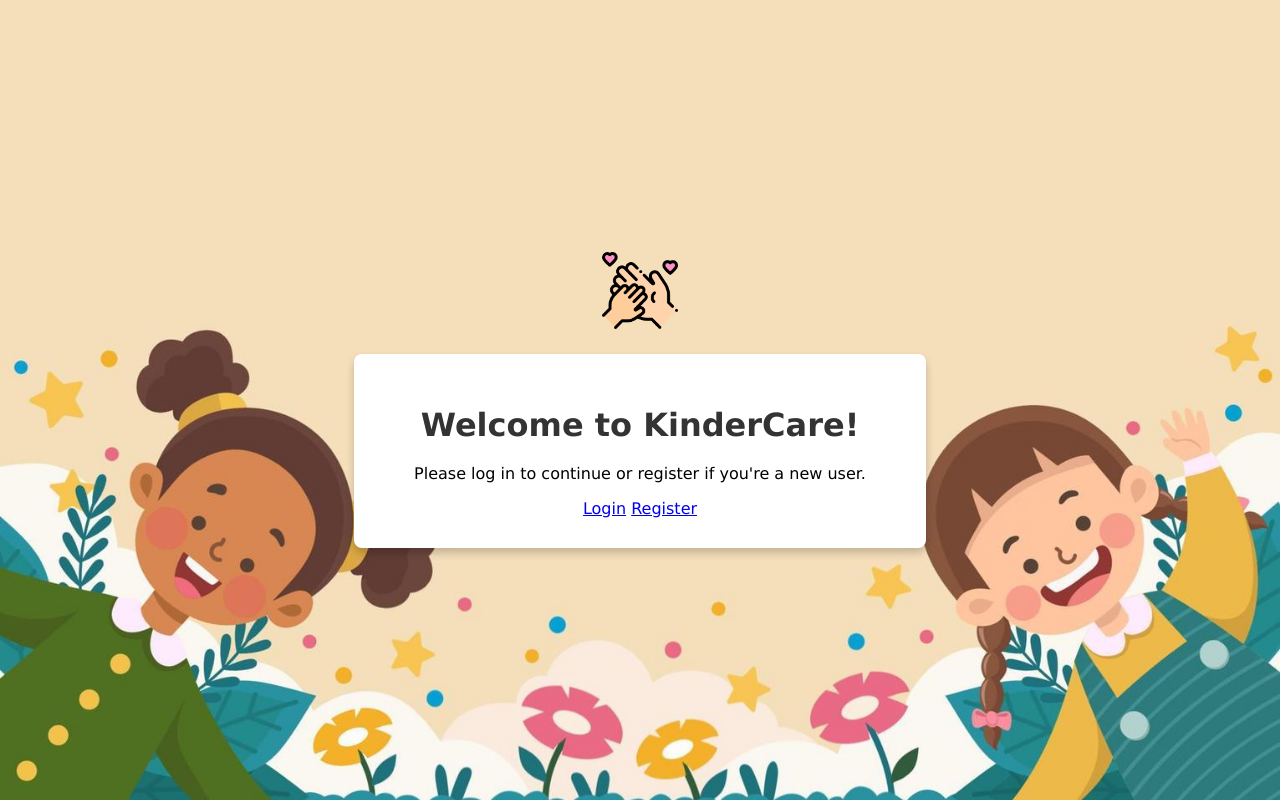
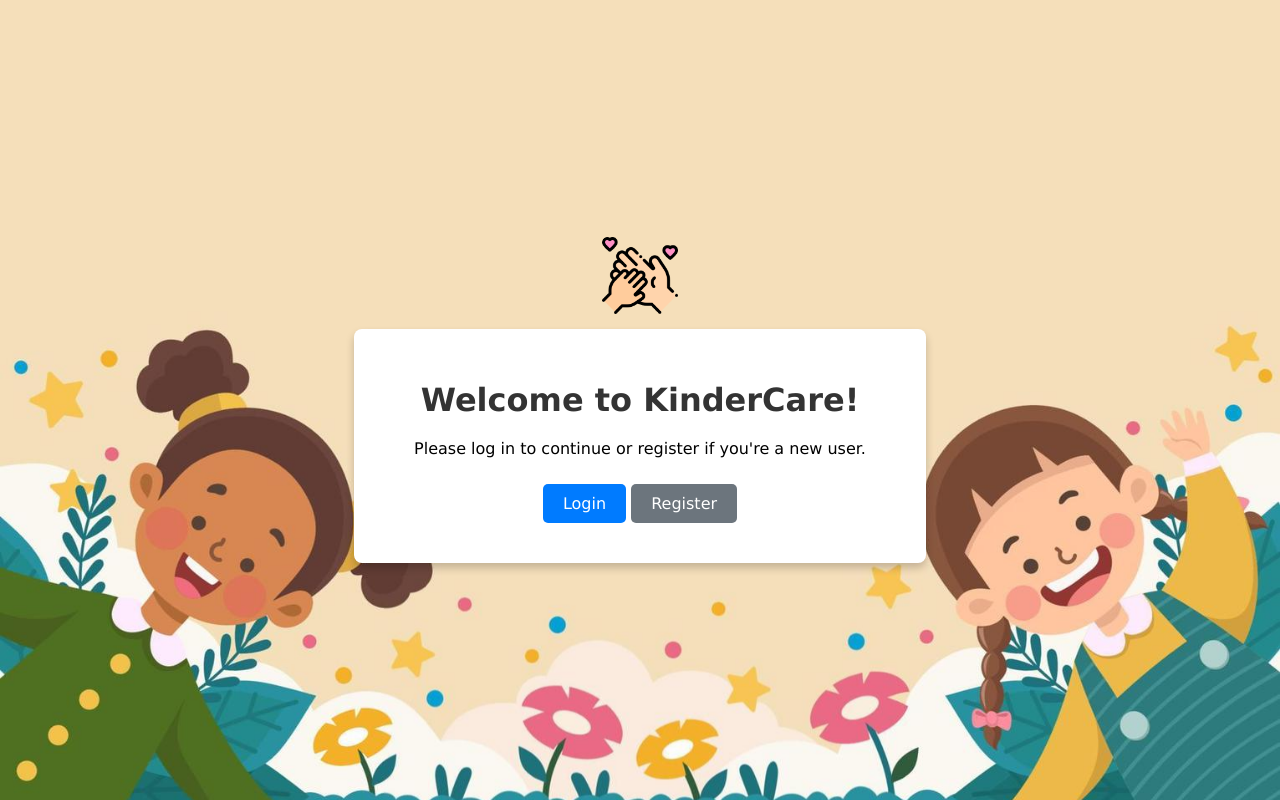
Before and after one commit to rhdbh/CSC584-KinderCare, a PHP site: page / in a window 1280 px wide. Run offline with PHP 8.4, Linux system fonts and the light colour scheme.

Commit message:
Update styles.css

```diff
--- a/css/styles.css
+++ b/css/styles.css
@@ -22,14 +22,39 @@ body, html {
     width: 100%;
     max-width: 1200px; /* Adjusted for larger container needs */
     text-align: center;
-    position: relative;
-    margin-top: 10px; /* Added top margin to separate from the top */
+    position: relative; /* Allow positioning of elements like logout button */
 }
 
 /* Text styling */
 h1 {
     color: #333;
     margin-bottom: 20px;
+}
+
+/* Button styles */
+.button {
+    display: inline-block;
+    padding: 10px 20px;
+    margin: 10px 0;
+    border: none;
+    border-radius: 5px;
+    font-size: 16px;
+    cursor: pointer;
+    text-decoration: none;
+    color: #fff;
+    background-color: #007BFF;
+}
+
+.button:hover {
+    background-color: #0056b3;
+}
+
+.button-secondary {
+    background-color: #6c757d;
+}
+
+.button-secondary:hover {
+    background-color: #5a6268;
 }
 
 /* Logout button styling */
@@ -49,43 +74,33 @@ h1 {
     background-color: #cc3b3b;
 }
 
-/* Dashboard content styling */
-.dashboard-content {
+/* Form styles */
+form {
     display: flex;
-    flex-wrap: wrap;
-    justify-content: center;
-    gap: 15px;
-    margin-top: 20px;
+    flex-direction: column;
+    align-items: center;
 }
 
-/* Card styles */
-.card {
-    background-color: #fff;
-    border-radius: 8px;
-    box-shadow: 0 5px 8px rgba(0, 0, 0, 0.1);
-    width: 200px; /* Set a fixed width */
-    text-align: center;
-    padding: 15px;
+label {
+    margin-bottom: 5px;
+    font-weight: bold;
 }
 
-.card-img {
-    width: 100%; /* Ensure image fills the card */
-    max-width: 150px; /* Limit image size */
-    height: auto;
-    object-fit: contain;
+input {
+    width: 90%;
+    max-width: 300px;
+    padding: 10px;
+    margin-bottom: 15px;
+    border: 1px solid #ccc;
+    border-radius: 5px;
+    font-size: 16px;
 }
 
-/* Text styles inside card */
-.card h3 {
-    font-size: 16px;
-    margin-top: 10px;
-}
-
-.card a {
-    text-decoration: none;
-    color: #007BFF;
-}
-
-.card a:hover {
-    text-decoration: underline;
-}
+textarea {
+    width: 90%;
+    max-width: 300px;
+    padding: 10px;
+    margin-bottom: 15px;
+    border: 1px solid #ccc;
+    border-radius: 5px;
+    font-size: 16
```
